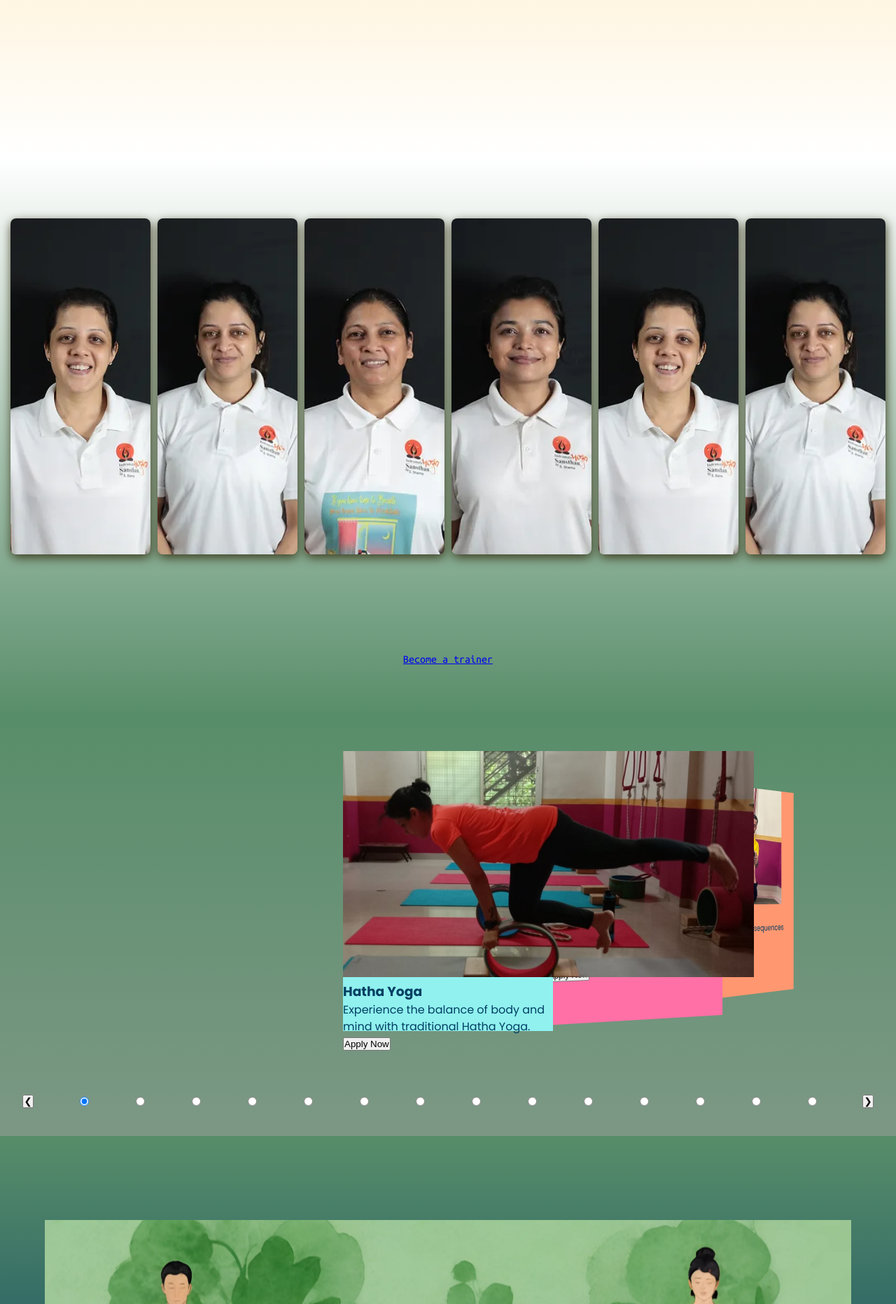
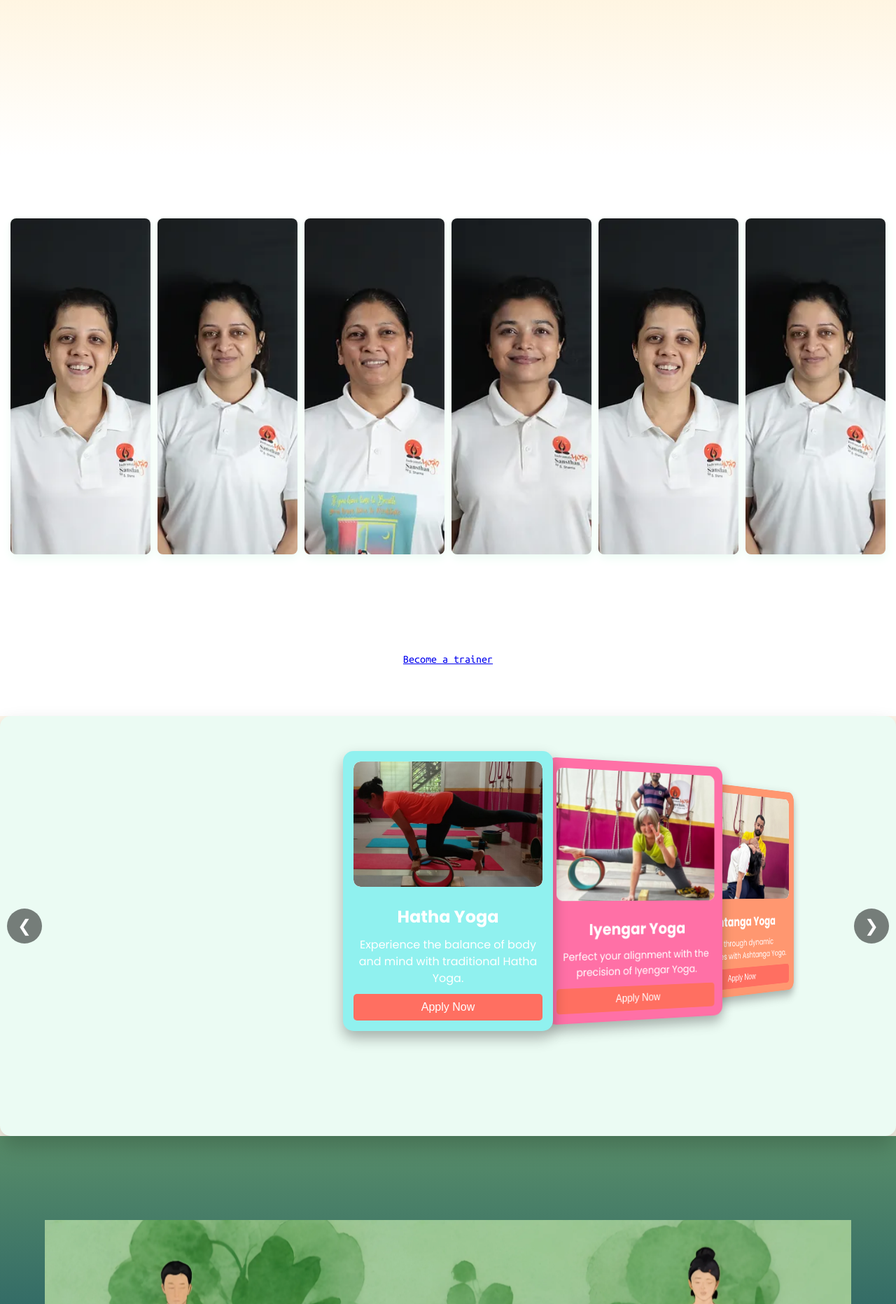
Before and after one commit to erratus/Yogaws, a Flask app: page / in a window 1280 px wide. Shown: the part 657-2520 px from the top of the page at 70% size. Run offline with Flask 3, Linux system fonts and the light colour scheme; some libraries are stand-ins or nearby versions.

Commit message:
Update carousel.css

```diff
--- a/static/styles/carousel.css
+++ b/static/styles/carousel.css
@@ -10,7 +10,7 @@
   min-height: 100vh;
   display: grid;
   place-items: center;
-  background: linear-gradient(to bottom, #ffffff, #588d69);
+  background: #ffffff; /* Darker background color from the palette */
   font-family: "Ubuntu Mono", monospace;
   font-weight: 400;
 }
@@ -29,7 +29,7 @@
   border-radius: 0.5rem;
   transition: 0.5s ease-in-out;
   cursor: pointer;
-  box-shadow: 1px 5px 15px #3e3e20; /* Subtle shadow color */
+  box-shadow: 1px 5px 15px #ebfbf3; /* Subtle shadow color */
   position: relative;
   overflow: hidden;
 }
@@ -66,7 +66,7 @@
   justify-content: flex-end;
   background: linear-gradient(
     0deg,
-    #faae21 0%, /* Gradient using the purple shade */
+    #7aab9c 0%, /* Gradient using the purple shade */
     rgba(255, 255, 255, 0) 60%
   );
   transform: translatey(100%);
@@ -82,7 +82,7 @@
 
 .team-section .container > div:hover {
   flex: 0 0 250px;
-  box-shadow: 1px 3px 15px #525a2f; /* Bright hover state shadow */
+  box-shadow: 1px 3px 15px #54784f; /* Bright hover state shadow */
   transform: translatey(-30px);
 }
 
@@ -98,17 +98,20 @@
   font-size: larger;
   color: white;
 }
-
 /* Carousel Section */
 .custom-carousel-container {
   height: 600px;
-  margin: 0;
+  margin: 0 auto;
   display: grid;
   grid-template-rows: 500px 100px;
-  grid-template-columns: repeat(16, 1fr); /* Adjusted for 14 radio buttons plus some spacing */
+  grid-template-columns: repeat(16, 1fr);
   align-items: center;
   justify-items: center;
-  background: linear-gradient(to bottom, #588d69, #7c9885);
+  position: relative;
+  background-color: #ebfbf3;
+  border-radius: 15px;
+  overflow: hidden;
+  box-shadow: 0 15px 30px rgba(0, 0, 0, 0.2);
 }
 
 .custom-carousel {
@@ -123,7 +126,7 @@
   transform-style: preserve-3d;
   perspective: 600px;
   --items: 14;
-  --middle: 7; /* Adjusted to the middle item for 14 slides */
+  --middle: 7;
   --position: 1;
   pointer-events: none;
 }
@@ -133,12 +136,65 @@
   width: 300px;
   height: 400px;
   background-color: coral;
+  border-radius: 15px;
+  overflow: hidden;
+  box-shadow: 0 10px 20px rgba(0, 0, 0, 0.3);
+  color: white;
+  display: flex;
+  flex-direction: column;
+  justify-content: space-between;
+  text-align: center;
+  padding: 15px;
   --r: calc(var(--position) - var(--offset));
   --abs: max(calc(var(--r) * -1), var(--r));
-  transition: all 0.25s linear;
-  transform: rotateY(calc(-10deg * var(--r)))
-    translateX(calc(-300px * var(--r)));
+  transition: all 0.5s ease-in-out;
+  transform: rotateY(calc(-10deg * var(--r))) translateX(calc(-300px * var(--r)));
   z-index: calc((var(--position) - var(--abs)));
+}
+
+.image-container {
+  width: 100%;
+  height: 200px;
+  background-color: #ffffff;
+  border-radius: 10px;
+  overflow: hidden;
+  display: flex;
+  align-items: center;
+  justify-content: center;
+  margin-bottom: 15px;
+}
+
+.image-container img {
+  width: 100%;
+  height: 100%;
+  object-fit: cover;
+  border-radius: 10px;
+}
+
+
+.custom-carousel-item h3 {
+  font-size: 1.5rem;
+  margin: 10px 0;
+}
+
+.custom-carousel-item p {
+  font-size: 1rem;
+  margin-bottom: 10px;
+}
+
+.apply-btn {
+  background-color: #ff6f61;
+  color: white;
+  border: none;
+  padding: 10px 20px;
+  border-radius: 5px;
+  cursor: pointer;
+  font-size: 1rem;
+  transition: background-color 0.3s ease;
+}
+
+.apply-btn:hover {
+  background-color: #ff3e30;
 }
 
 /* Adjust colors for 14 slides */
@@ -159,52 +215,40 @@
 
 .custom-carousel-radio {
   grid-row: 2 / 3;
+  display: none; /* Hide radio buttons */
 }
 
-/* Positioning each radio button */
-.custom-carousel-radio:nth-of-type(1) { grid-column: 2 / 3; }
-.custom-carousel-radio:nth-of-type(1):checked ~ .custom-carousel { --position: 1; }
+/* Navigation Arrows */
+.carousel-prev, .carousel-next {
+  position: absolute;
+  top: 50%;
+  transform: translateY(-50%);
+  background-color: rgba(0, 0, 0, 0.5);
+  color: white;
+  border: none;
+  border-radius: 50%;
+  width: 50px;
+  height: 50px;
+  cursor: pointer;
+  display: flex;
+  align-items: center;
+  justify-content: center;
+  font-size: 24px;
+  z-index: 100;
+  transition: background-color 0.3s ease;
+}
 
-.custom-carousel-radio:nth-of-type(2) { grid-column: 3 / 4; }
-.custom-carousel-radio:nth-of-type(2):checked ~ .custom-carousel { --position: 2; }
+.carousel-prev:hover, .carousel-next:hover {
+  background-color: rgba(0, 0, 0, 0.8);
+}
 
-.custom-carousel-radio:nth-of-type(3) { grid-column: 4 / 5; }
-.custom-carousel-radio:nth-of-type(3):checked ~ .custom-carousel { --position: 3; }
+.carousel-prev {
+  left: 10px;
+}
 
-.custom-carousel-radio:nth-of-type(4) { grid-column: 5 / 6; }
-.custom-carousel-radio:nth-of-type(4):checked ~ .custom-carousel { --position: 4; }
-
-.custom-carousel-radio:nth-of-type(5) { grid-column: 6 / 7; }
-.custom-carousel-radio:nth-of-type(5):checked ~ .custom-carousel { --position: 5; }
-
-.custom-carousel-radio:nth-of-type(6) { grid-column: 7 / 8; }
-.custom-carousel-radio:nth-of-type(6):checked ~ .custom-carousel { --position: 6; }
-
-.custom-carousel-radio:nth-of-type(7) { grid-column: 8 / 9; }
-.custom-carousel-radio:nth-of-type(7):checked ~ .custom-carousel { --position: 7; }
-
-.custom-carousel-radio:nth-of-type(8) { grid-column: 9 / 10; }
-.custom-carousel-radio:nth-of-type(8):checked ~ .custom-carousel { --position: 8; }
-
-.custom-carousel-radio:nth-of-type(9) { grid-column: 10 / 11; }
-.custom-carousel-radio:nth-of-type(9):checked ~ .custom-carousel { --position: 9; }
-
-.custom-carousel-radio:nth-of-type(10) { grid-column: 11 / 12; }
-.custom-carousel-radio:nth-of-type(10):checked ~ .custom-carousel { --position: 10; }
-
-.custom-carousel-radio:nth-of-type(11) { grid-column: 12 / 13; }
-.custom-carousel-radio:nth-of-type(11):checked ~ .custom-carousel { --position: 11; }
-
-.custom-carousel-radio:nth-of-type(12) { grid-column: 13 / 14; }
-.custom-carousel-radio:nth-of-type(12):checked ~ .custom-carousel { --position: 12; }
-
-.custom-carousel-radio:nth-of-type(13) { grid-column: 14 / 15; }
-.custom-carousel-radio:nth-of-type(13):checked ~ .custom-carousel { --position: 13; }
-
-.custom-carousel-radio:nth-of-type(14) { grid-column: 15 / 16; }
-.custom-carousel-radio:nth-of-type(14):checked ~ .custom-carousel { --position: 14; }
-
-
+.carousel-next {
+  right: 10px;
+}
 
 
 /*
```
